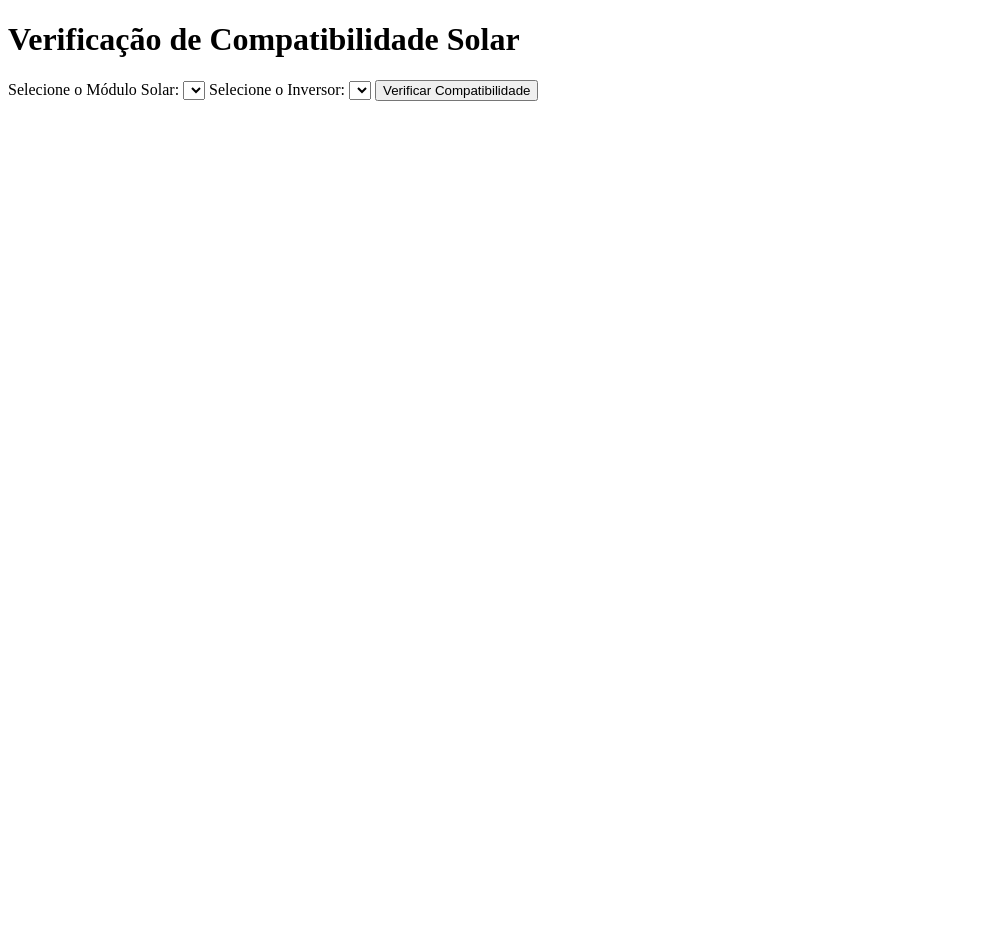
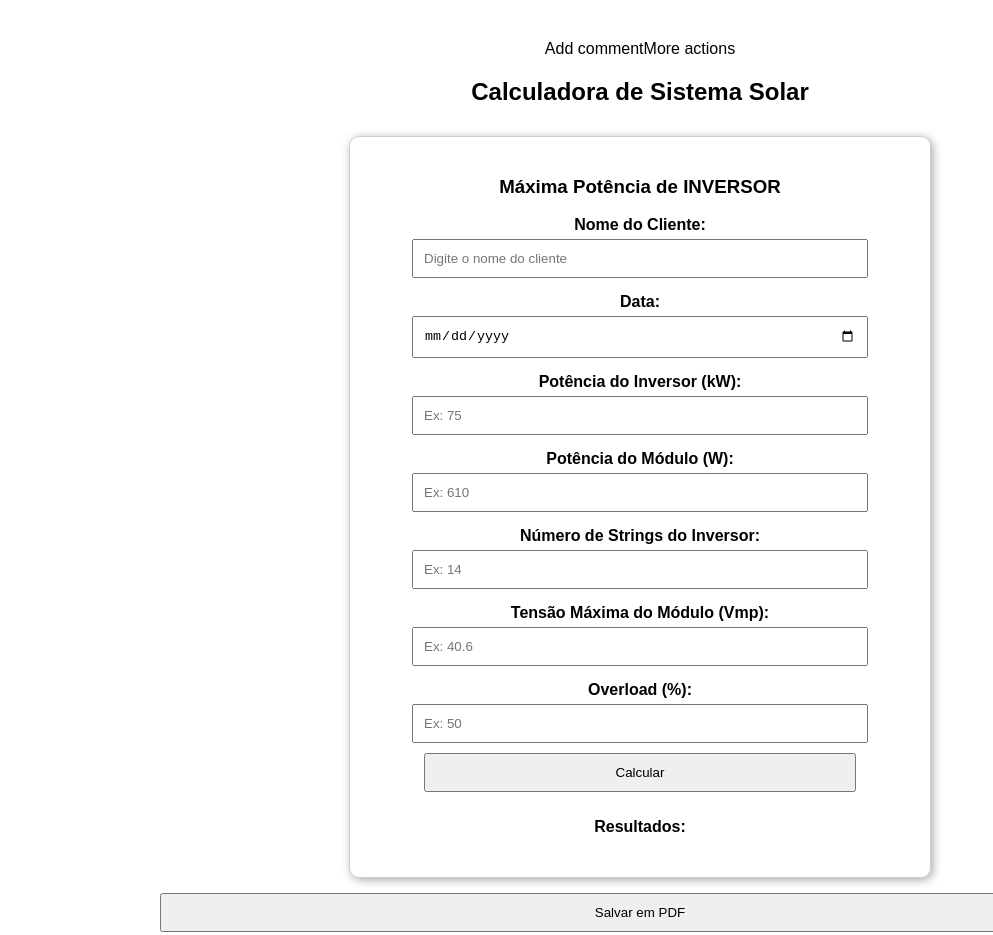
Before and after one commit to YagoGabriel123/M-xima-Pot-ncia-de-INVERSOR, a plain HTML site: page index.html in a window 1280 px wide. Shown: the whole page, without its empty margins (0-993 px from the left). Before the commit the page ends 800 px from the top, so only its background shows below. Drawn offline with nearby package versions, Linux system fonts and the light colour scheme.

Commit message:
Update index.html

```diff
--- a/index.html
+++ b/index.html
@@ -1,24 +1,47 @@
-<!DOCTYPE html>
+<!DOCTYPE html>Add commentMore actions
 <html lang="pt-BR">
 <head>
-  <meta charset="UTF-8" />
-  <meta name="viewport" content="width=device-width, initial-scale=1.0" />
-  <title>Verificação de Compatibilidade Solar</title>
-  <link rel="stylesheet" href="style.css" />
+    <meta charset="UTF-8">
+    <meta name="viewport" content="width=device-width, initial-scale=1.0">
+    <title>Calculadora Solar</title>
+    <script src="https://cdnjs.cloudflare.com/ajax/libs/jspdf/2.4.0/jspdf.umd.min.js"></script>
+    <link rel="stylesheet" href="styles.css">
 </head>
 <body>
-  <h1>Verificação de Compatibilidade Solar</h1>
+    <h2>Calculadora de Sistema Solar</h2>
+    <div class="container">
+        <div class="calculator">
+            <h3>Máxima Potência de INVERSOR</h3>
 
-  <label for="modulo">Selecione o Módulo Solar:</label>
-  <select id="modulo"></select>
+            <label>Nome do Cliente:</label>
+            <input type="text" id="nomeCliente" placeholder="Digite o nome do cliente">
 
-  <label for="inversor">Selecione o Inversor:</label>
-  <select id="inversor"></select>
+            <label>Data:</label>
+            <input type="date" id="dataProjeto">
 
-  <button onclick="verificarCompatibilidade()">Verificar Compatibilidade</button>
+            <label>Potência do Inversor (kW):</label>
+            <input type="number" id="potInversor" placeholder="Ex: 75">
 
-  <div id="resultado" class="resultado"></div>
+            <label>Potência do Módulo (W):</label>
+            <input type="number" id="potModulo" placeholder="Ex: 610">
 
-  <script src="script.js"></script>
+            <label>Número de Strings do Inversor:</label>
+            <input type="number" id="numStrings" placeholder="Ex: 14">
+
+            <label>Tensão Máxima do Módulo (Vmp):</label>
+            <input type="number" id="tensaoModulo" placeholder="Ex: 40.6">
+
+            <label>Overload (%):</label>
+            <input type="number" id="overload" placeholder="Ex: 50" min="0" max="50">
+
+            <button onclick="calcularSistema()">Calcular</button>
+            <h4>Resultados:</h4>
+            <p id="resumo"></p>
+        </div>
+    </div>
+
+    <button onclick="salvarPDF()">Salvar em PDF</button>
+
+    <script src="script.js"></script>
 </body>
 </html>
```
